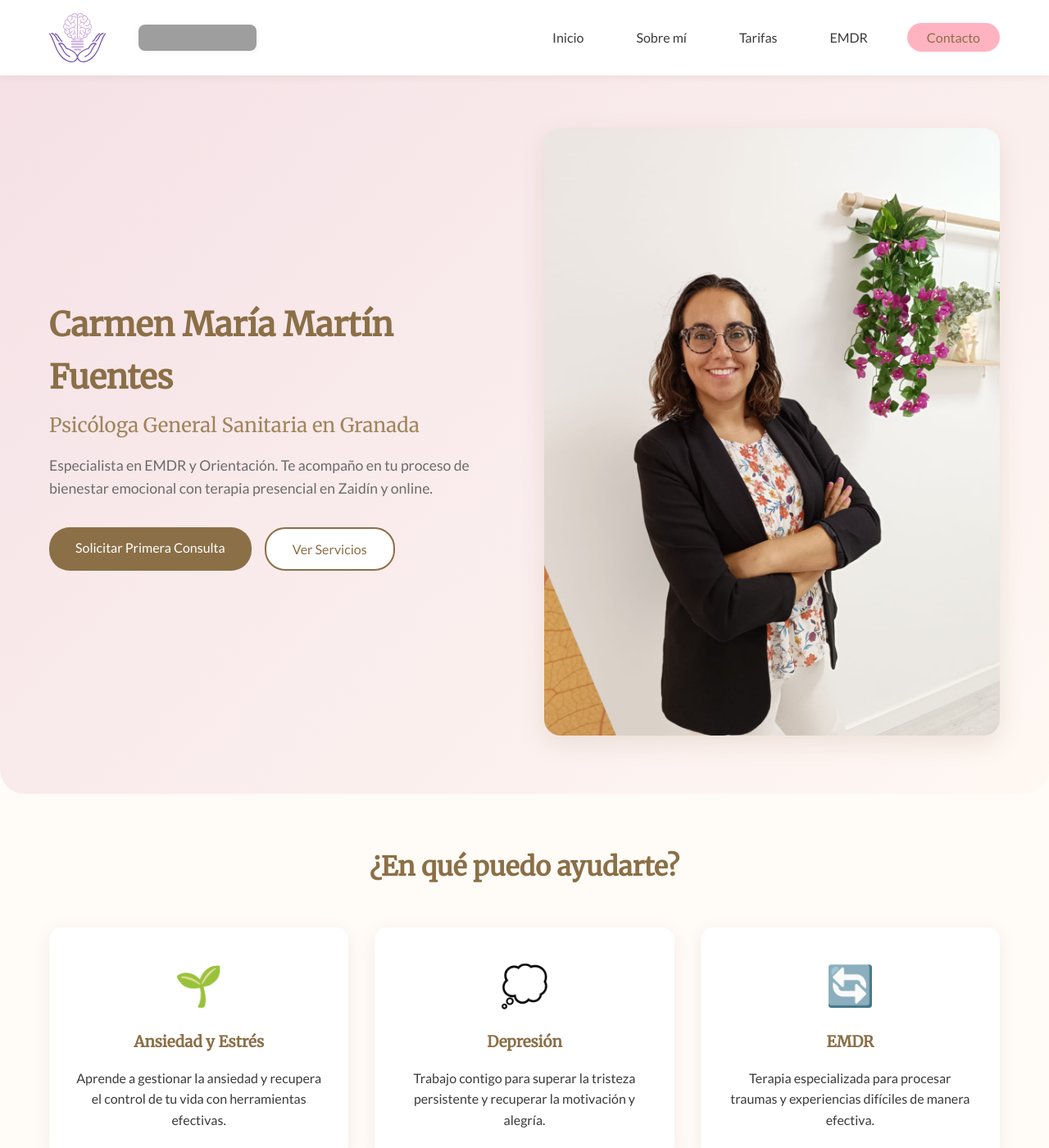
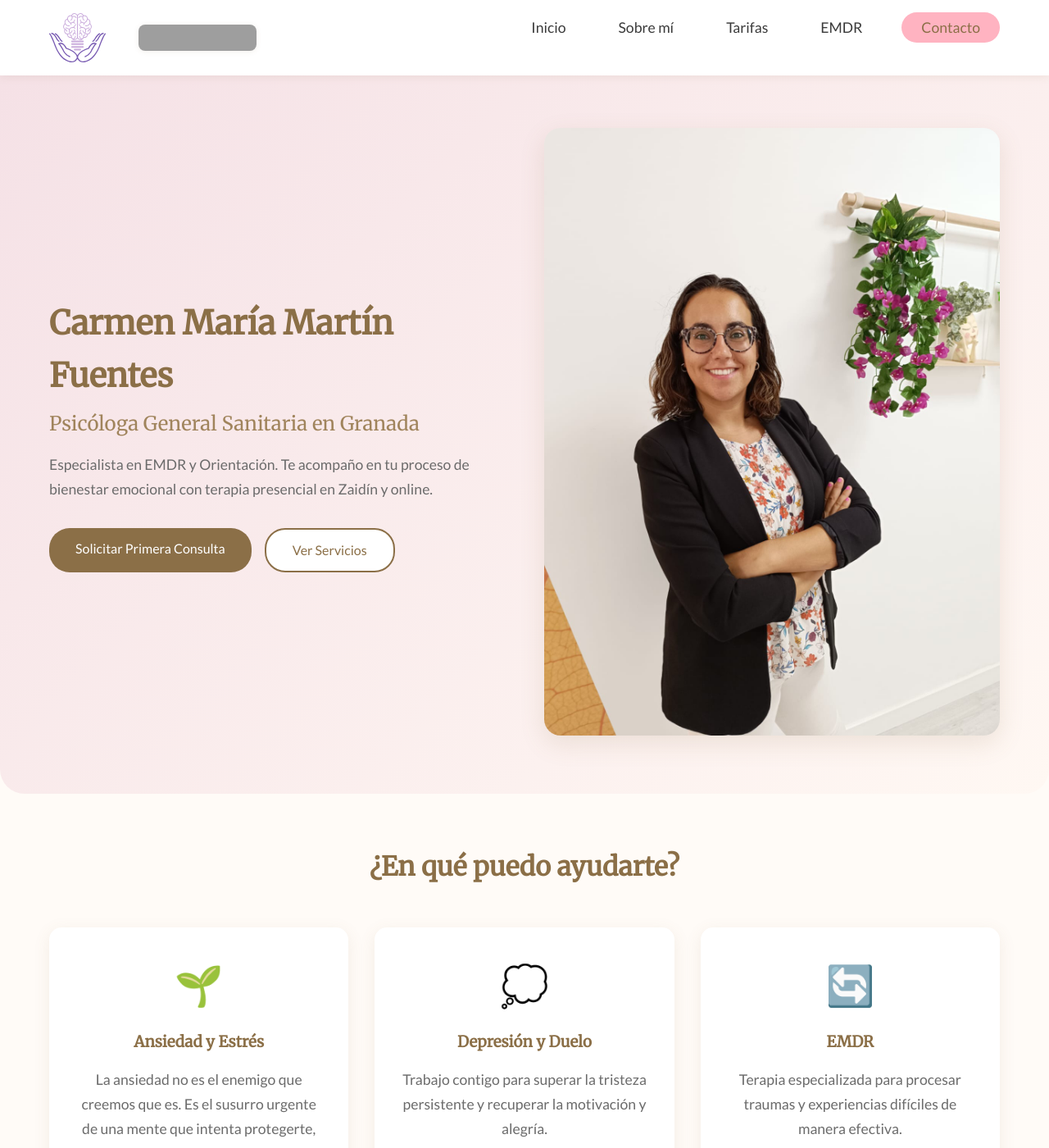
Before and after one commit to psicologacarmenmaria/psicologacarmenmaria.github.io, a Jekyll site: the page built from index.md, in a window 1280 px wide and 1400 px high. Shown: the whole window at 82% size. Built offline with Jekyll 4.4.1, drawn with Linux system fonts in a browser that asks for light colours; some of the changed text lies outside the part shown; grey boxes are pictures that could not be loaded.

Commit message:
feat: add Anxiety and Stress page

```diff
--- a/assets/css/style.css
+++ b/assets/css/style.css
@@ -1,3 +1,27 @@
+/* Unified style for paragraphs and lists across all pages */
+p, .page-content p, .approach p, .modalities p, .services-preview p, .site-footer p {
+    font-family: 'Lato', sans-serif;
+    font-size: 1.1rem;
+    color: var(--text-light);
+    margin-bottom: 1.5rem;
+    line-height: 1.7;
+}
+
+ul, .page-content ul, .approach ul, .modalities ul, .services-preview ul, .site-footer ul {
+    padding-left: 2em;
+    margin-bottom: 1.5rem;
+    font-size: 1.1rem;
+    color: var(--text-light);
+    list-style: disc inside;
+}
+
+ol, .page-content ol, .approach ol, .modalities ol, .services-preview ol, .site-footer ol {
+    padding-left: 2em;
+    margin-bottom: 1.5rem;
+    font-size: 1.1rem;
+    color: var(--text-light);
+    list-style: decimal inside;
+}
 /* About: credentials badge */
 .credentials {
     display: inline-block;
@@ -12,27 +36,13 @@
 }
 
 /* About: highlighted paragraph */
-.about-highlight {
+p.about-highlight {
     font-size: 1.15rem;
     color: var(--secondary-brown);
     font-weight: 500;
     margin-bottom: 1.2rem;
 }
 
-/* About: more spacing between paragraphs and headings */
-.about-content p {
-    margin-bottom: 1.3rem;
-}
-.about-content h2, .about-content h3 {
-    margin-top: 2.2rem;
-    margin-bottom: 1.2rem;
-}
-
-/* About: adjust list indentation in qualifications */
-.qualifications ul {
-    padding-left: 2em;
-    margin-bottom: 1.3rem;
-}
 /* Testimonials section */
 .testimonials {
     padding: 4rem 0;
@@ -356,6 +366,12 @@
     margin-bottom: 1rem;
 }
 
+a.service-card {
+    text-decoration: none;
+    color: inherit;
+    display: block;
+}
+
 /* Approach section */
 .approach {
     background-color: var(--cream);
@@ -374,19 +390,8 @@
     margin-bottom: 2rem;
 }
 
-.approach p {
-    font-size: 1.1rem;
-    margin-bottom: 1.5rem;
-    color: var(--text-light);
-}
 
 /* Adjustment for the approach section list */
-.approach ul {
-    padding-left: 1.5em;
-    color: var(--text-light);
-    font-size: 1.1rem;
-    margin-bottom: 1.5rem;
-}
 
 /* Modalities section */
 .modalities {
--- a/index.md
+++ b/index.md
@@ -29,15 +29,15 @@
         <h2 class="section-title">¿En qué puedo ayudarte?</h2>
 
         <div class="services-grid">
-            <div class="service-card">
+            <a href="/ansiedad/" class="service-card">
                 <div class="service-icon">🌱</div>
                 <h3>Ansiedad y Estrés</h3>
-                <p>Aprende a gestionar la ansiedad y recupera el control de tu vida con herramientas efectivas.</p>
-            </div>
+                <p>La ansiedad no es el enemigo que creemos que es. Es el susurro urgente de una mente que intenta protegerte, pero que ha olvidado cuándo parar de gritar.</p>
+            </a>
 
             <div class="service-card">
                 <div class="service-icon">💭</div>
-                <h3>Depresión</h3>
+                <h3>Depresión y Duelo</h3>
                 <p>Trabajo contigo para superar la tristeza persistente y recuperar la motivación y alegría.</p>
             </div>
 
```
Also changed, not shown: ansiedad.md (added, +94 -0 lines).
